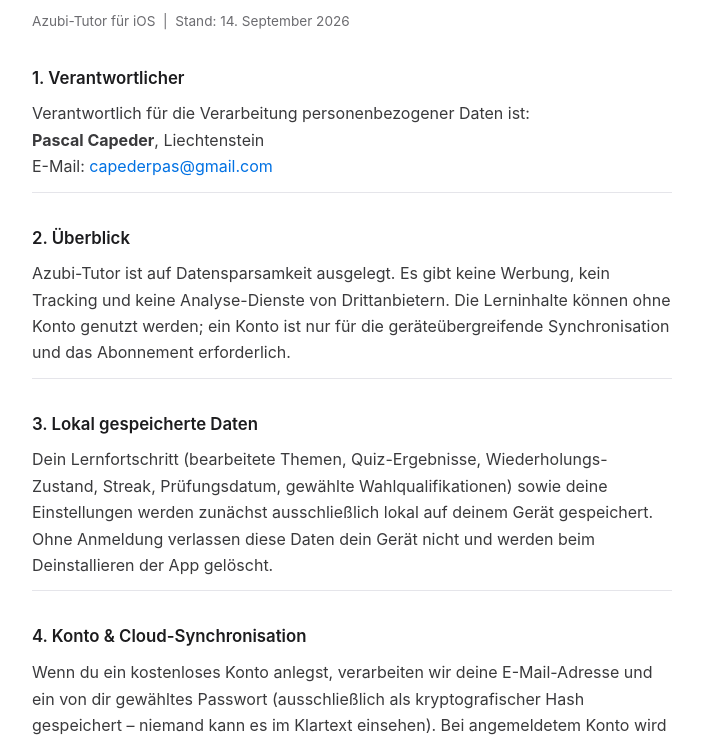
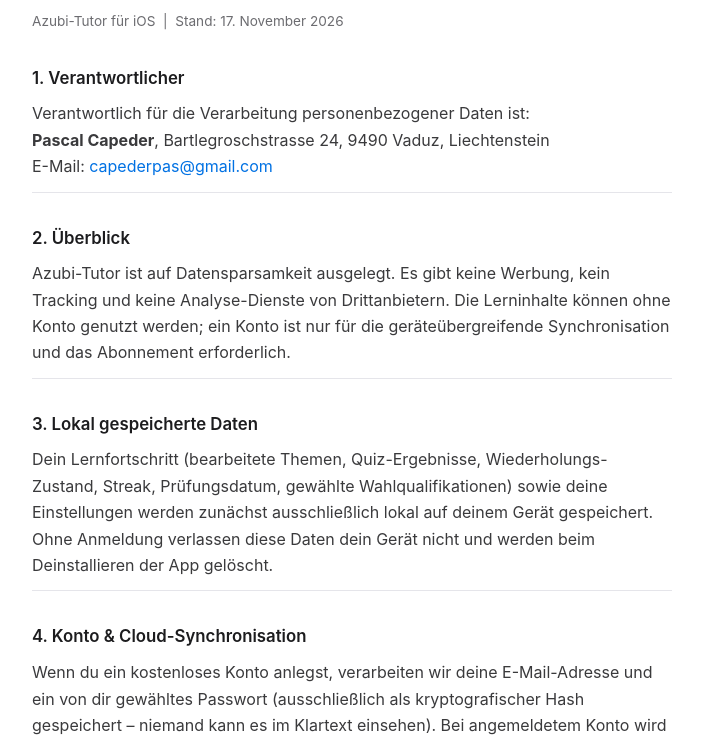
Before and after one commit to CapederFL/azubitutor-legal, a plain HTML site: page privacy.html in a window 1280 px wide. Shown: the part 62-800 px from the top of the page, without its empty margins (288-989 px from the left). Drawn offline with Linux system fonts and the light colour scheme.

Commit message:
Impressum: Anschrift ergänzt (LI-ECG Art. 5), Stand 17. November 2026
Co-Authored-By: Claude Opus 5.5 <noreply@anthropic.com>

```diff
--- a/privacy.html
+++ b/privacy.html
@@ -36,12 +36,12 @@
 <body>
 
   <h1>Datenschutzerklärung</h1>
-  <p class="meta">Azubi-Tutor für iOS &nbsp;|&nbsp; Stand: 14. September 2026</p>
+  <p class="meta">Azubi-Tutor für iOS &nbsp;|&nbsp; Stand: 17. November 2026</p>
 
   <h2>1. Verantwortlicher</h2>
   <p>
     Verantwortlich für die Verarbeitung personenbezogener Daten ist:<br>
-    <strong>Pascal Capeder</strong>, Liechtenstein<br>
+    <strong>Pascal Capeder</strong>, Bartlegroschstrasse 24, 9490 Vaduz, Liechtenstein<br>
     E-Mail: <a href="mailto:capederpas@gmail.com">capederpas@gmail.com</a>
   </p>
 
```
Also changed, not shown: index.html (+1 -1 lines), support.html (+1 -1 lines).
